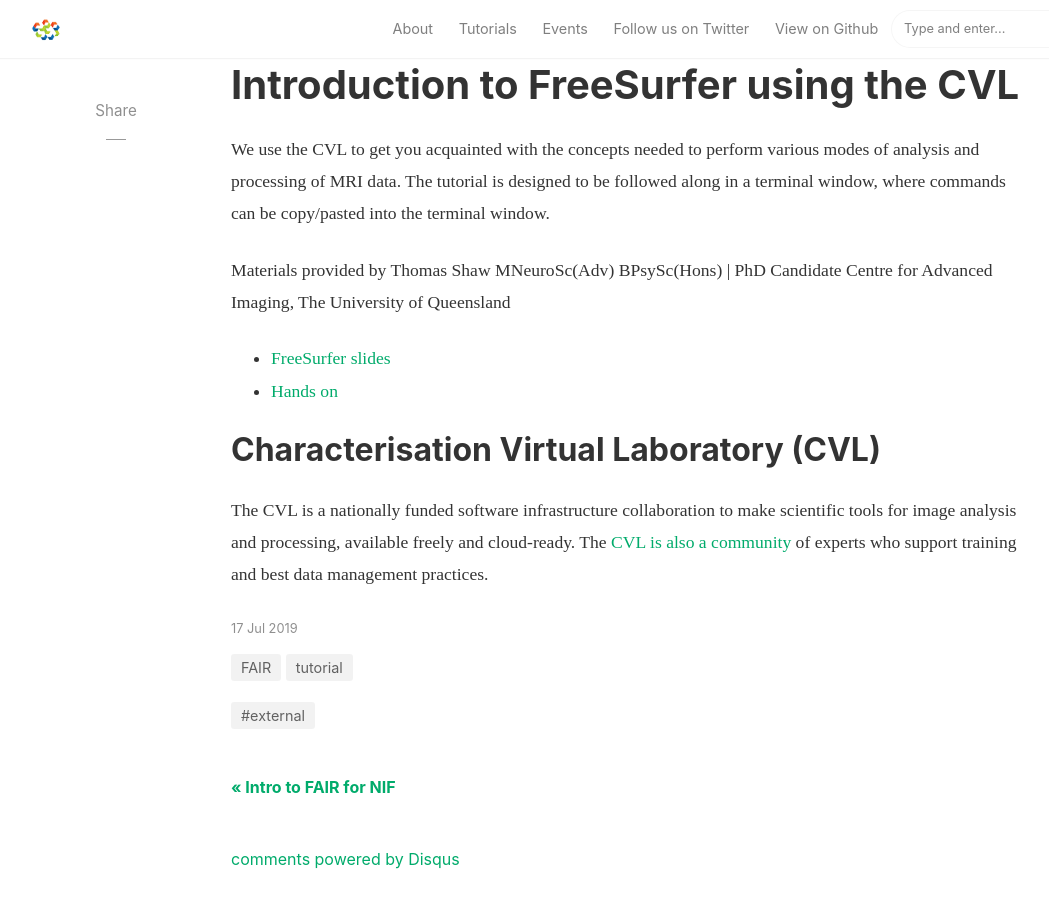
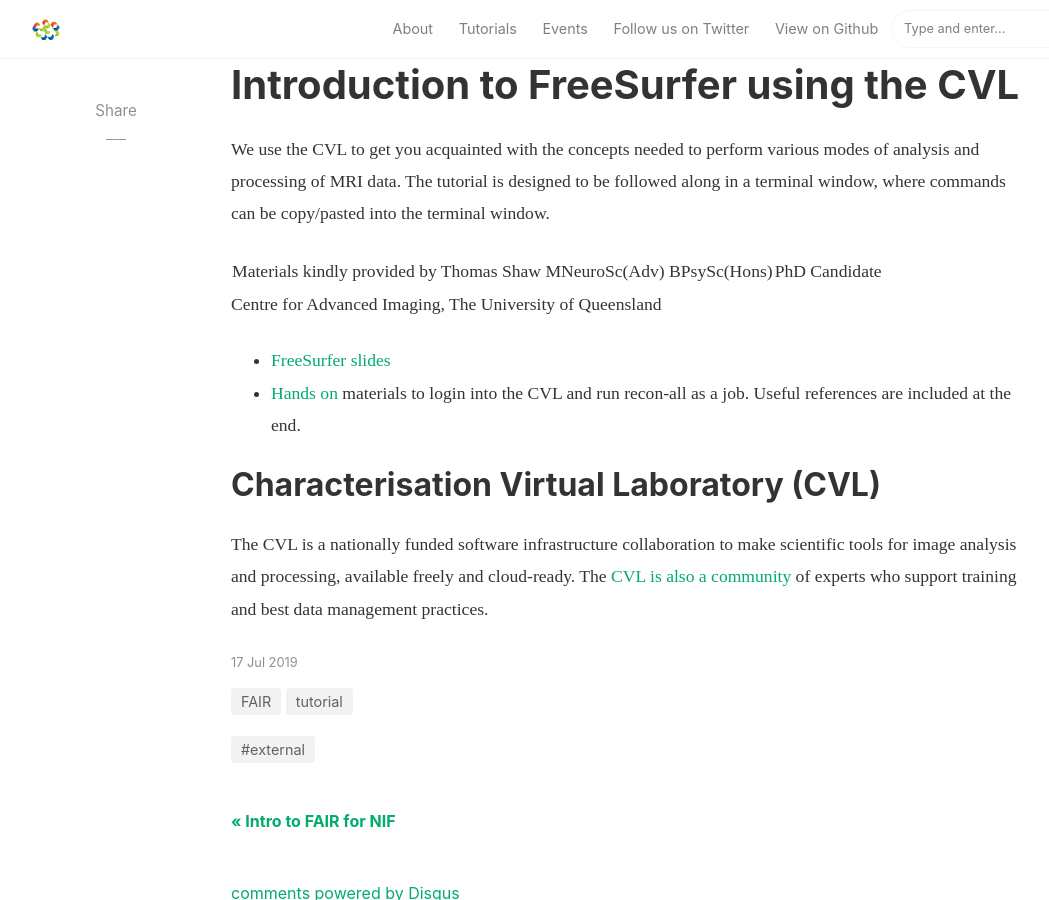
Before and after one commit to Characterisation-Virtual-Laboratory/CVL_Community, a Jekyll site: the page built from _posts/NIF/2019-07-17-FreeSurfer-CVL.md, in a window 1280 px wide and 900 px high, scrolled down 713 px. Shown: the whole window, without its empty margins (54-1103 px from the left). Built offline with Jekyll 4.4.1, drawn with Linux system fonts in a browser that asks for light colours; nearby versions of some CDN libraries; comment, search, counter and statistics services are not loaded.

Commit message:
add space and a line

```diff
--- a/_posts/NIF/2019-07-17-FreeSurfer-CVL.md
+++ b/_posts/NIF/2019-07-17-FreeSurfer-CVL.md
@@ -22,11 +22,12 @@
 to be followed along in a terminal window, where commands can be copy/pasted
 into the terminal window.
 
-Materials provided by Thomas Shaw MNeuroSc(Adv) BPsySc(Hons) | PhD Candidate
+Materials kindly provided by Thomas Shaw MNeuroSc(Adv) BPsySc(Hons) | PhD Candidate
+
 Centre for Advanced Imaging, The University of Queensland
 
 * [FreeSurfer slides](https://drive.google.com/file/d/1c-kFrwxxzNaPcRz7mRr1WRD5cH6Fnq68/view)
-* [Hands on](https://hackmd.io/_OJnONm2Qj-__veluKyqFw?view)
+* [Hands on](https://hackmd.io/_OJnONm2Qj-__veluKyqFw?view) materials to login into the CVL and run recon-all as a job. Useful references are included at the end.
 
 ## Characterisation Virtual Laboratory (CVL)
 
```
